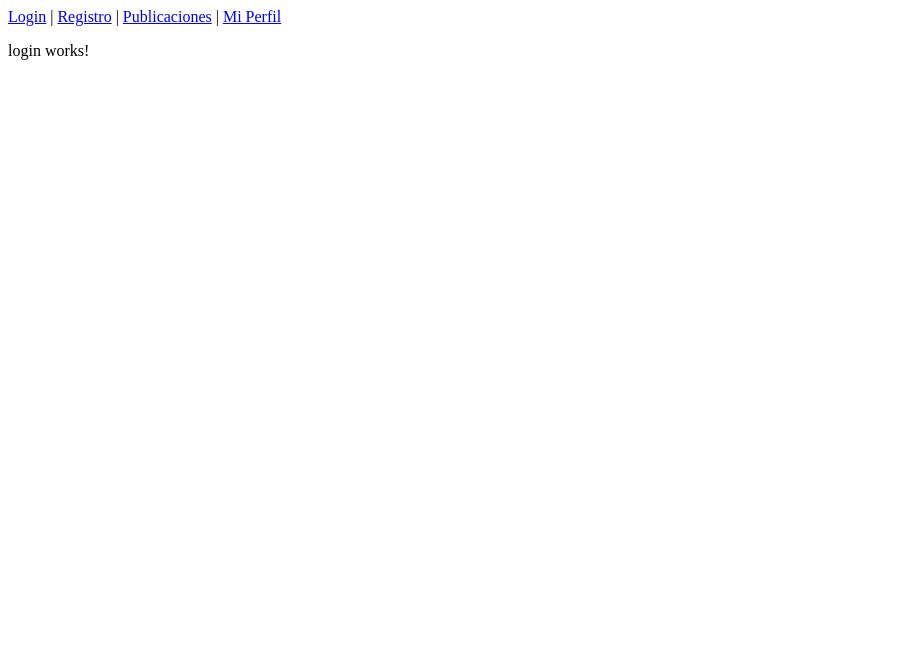
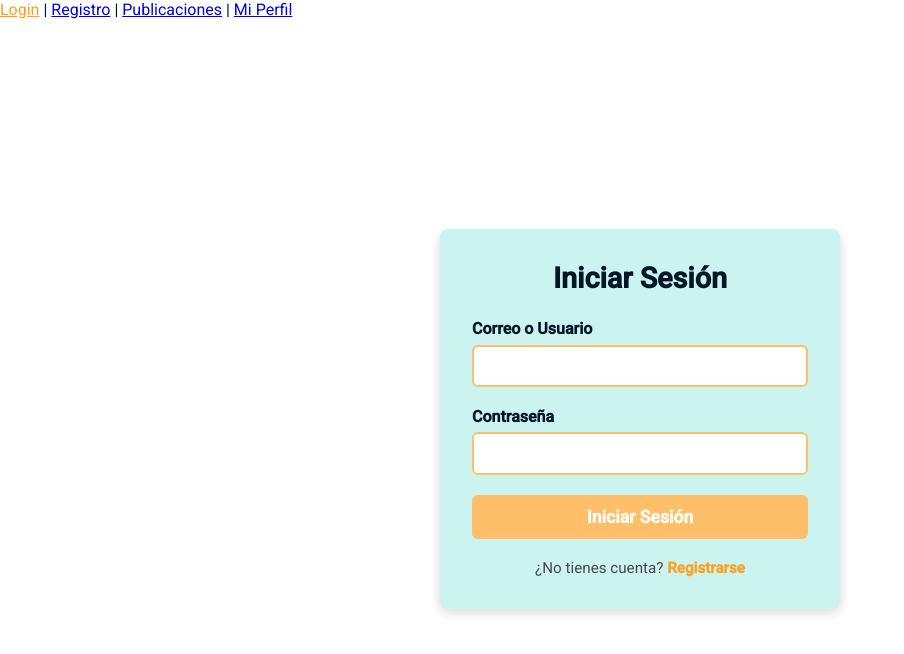
Before and after one commit to lucag316/LUCA-GARGIULO-progra-4-parcial-2-FRONT, an Angular app in the folder red-social-front/: page /login in a window 1280 px wide. Shown: the top 654 px of the page, without its empty margins (0-904 px from the left). Built offline with nearby package versions, Linux system fonts and the light colour scheme.

Commit message:
Haciendo login html ts y css, agregando estilos generales

```diff
--- a/red-social-front/angular.json
+++ b/red-social-front/angular.json
@@ -27,6 +27,7 @@
               }
             ],
             "styles": [
+              "@angular/material/prebuilt-themes/azure-blue.css",
               "src/styles.css"
             ],
             "scripts": []
@@ -85,6 +86,7 @@
               }
             ],
             "styles": [
+              "@angular/material/prebuilt-themes/azure-blue.css",
               "src/styles.css"
             ],
             "scripts": []
--- a/red-social-front/package.json
+++ b/red-social-front/package.json
@@ -10,10 +10,12 @@
   },
   "private": true,
   "dependencies": {
+    "@angular/cdk": "^19.2.18",
     "@angular/common": "^19.2.0",
     "@angular/compiler": "^19.2.0",
     "@angular/core": "^19.2.0",
     "@angular/forms": "^19.2.0",
+    "@angular/material": "^19.2.18",
     "@angular/platform-browser": "^19.2.0",
     "@angular/platform-browser-dynamic": "^19.2.0",
     "@angular/router": "^19.2.0",
--- a/red-social-front/src/app/components/pages/login/login.component.css
+++ b/red-social-front/src/app/components/pages/login/login.component.css
@@ -0,0 +1,105 @@
+.login-container {
+    display: flex;
+    justify-content: center;
+    align-items: center;
+    min-height: 100vh;
+    background-color: var(--color-white);
+    padding: 1rem;
+}
+
+.login-card {
+    width: 100%;
+    max-width: 400px;
+    background-color: var(--color-light-cyan);
+    border-radius: 8px;
+    padding: 2rem;
+    box-shadow: 0 4px 12px rgba(0,0,0,0.15);
+}
+
+.login-title {
+    font-size: 1.8rem;
+    color: var(--color-dark-blue);
+    margin-bottom: 1.5rem;
+    text-align: center;
+    font-weight: 700;
+    font-family: 'Roboto', sans-serif;
+}
+
+.form-group {
+    margin-bottom: 1.25rem;
+    display: flex;
+    flex-direction: column;
+}
+
+label {
+    font-weight: 600;
+    margin-bottom: 0.4rem;
+    color: var(--color-dark-blue);
+}
+
+.form-input {
+    padding: 0.6rem 0.8rem;
+    border: 2px solid var(--color-secondary);
+    border-radius: 6px;
+    font-size: 1rem;
+    transition: border-color 0.3s ease;
+    font-family: 'Roboto', sans-serif;
+}
+
+.form-input:focus {
+    outline: none;
+    border-color: var(--color-primary);
+    box-shadow: 0 0 5px var(--color-primary);
+}
+
+.invalid-input {
+    border-color: var(--color-coral-red) !important;
+}
+
+.error-message {
+    color: var(--color-coral-red);
+    font-size: 0.85rem;
+    margin-top: 0.3rem;
+    font-weight: 500;
+}
+
+.login-button {
+    width: 100%;
+    padding: 0.75rem 1rem;
+    background-color: var(--color-primary);
+    color: var(--color-white);
+    border: none;
+    border-radius: 6px;
+    font-size: 1.1rem;
+    font-weight: 700;
+    cursor: pointer;
+    transition: background-color 0.3s ease;
+    font-family: 'Roboto', sans-serif;
+}
+
+.login-button:disabled {
+    background-color: var(--color-secondary);
+    cursor: not-allowed;
+}
+
+.login-button:hover:not(:disabled) {
+    background-color: var(--color-secondary);
+}
+
+.register-link {
+    margin-top: 1rem;
+    text-align: center;
+    font-size: 0.95rem;
+    color: var(--color-dark-gray);
+}
+
+.register-link a {
+    color: var(--color-primary);
+    font-weight: 600;
+    text-decoration: none;
+}
+
+.register-link a:hover {
+    color: var(--color-secondary);
+    text-decoration: underline;
+}
--- a/red-social-front/src/app/components/pages/login/login.component.html
+++ b/red-social-front/src/app/components/pages/login/login.component.html
@@ -1 +1,70 @@
-<p>login works!</p>
+
+<div class="login-container">
+    <div class="login-card">
+        <h2 class="login-title">Iniciar Sesión</h2>
+
+        <form #loginForm="ngForm" (ngSubmit)="onLogin()" novalidate>
+
+            <!-- Email o Usuario -->
+            <div class="form-group">
+                <label for="identifier">Correo o Usuario</label>
+                <input
+                    type="text"
+                    id="identifier"
+                    name="identifier"
+                    class="form-input"
+                    required
+                    minlength="3"
+                    [(ngModel)]="identifier"
+                    #identifierModel="ngModel"
+                    [ngClass]="{'invalid-input': identifierModel.invalid && identifierModel.touched}"
+                />
+                <div class="error-message" *ngIf="identifierModel.touched && identifierModel.invalid">
+                    <span *ngIf="identifierModel.errors?.['required']">Este campo es obligatorio.</span>
+                    <span *ngIf="identifierModel.errors?.['minlength']">Debe tener al menos 3 caracteres.</span>
+                </div>
+            </div>
+
+            <!-- Contraseña -->
+            <div class="form-group">
+                <label for="password">Contraseña</label>
+                <input
+                    type="password"
+                    id="password"
+                    name="password"
+                    class="form-input"
+                    required
+                    minlength="8"
+                    pattern="^(?=.*[A-Z])(?=.*\d).{8,}$"
+                    [(ngModel)]="password"
+                    #passwordModel="ngModel"
+                    [ngClass]="{'invalid-input': passwordModel.invalid && passwordModel.touched}"
+                />
+                <div class="error-message" *ngIf="passwordModel.touched && passwordModel.invalid">
+                    <span *ngIf="passwordModel.errors?.['required']">La contraseña es obligatoria.</span>
+                    <span *ngIf="passwordModel.errors?.['minlength']">Debe tener al menos 8 caracteres.</span>
+                    <span *ngIf="passwordModel.errors?.['pattern']">
+                        Debe contener al menos una mayúscula y un número.
+                    </span>
+                </div>
+            </div>
+
+            <!-- Botón Iniciar Sesión -->
+            <div class="form-group">
+                <button
+                    type="submit"
+                    class="login-button"
+                    [disabled]="loginForm.invalid || loading"
+                    >
+                    {{ loading ? 'Cargando...' : 'Iniciar Sesión' }}
+                </button>
+            </div>
+
+        </form>
+
+        <!-- Enlace a registro -->
+        <div class="register-link">
+            <p>¿No tienes cuenta? <a routerLink="/register">Registrarse</a></p>
+        </div>
+    </div>
+</div>
--- a/red-social-front/src/app/components/pages/login/login.component.ts
+++ b/red-social-front/src/app/components/pages/login/login.component.ts
@@ -1,11 +1,92 @@
-import { Component } from '@angular/core';
+
+
+import { Component, Inject, PLATFORM_ID } from '@angular/core';
+import { Router } from '@angular/router';
+import { CommonModule, isPlatformBrowser } from '@angular/common';
+import { FormsModule } from '@angular/forms';
+import { MatSnackBar, MatSnackBarModule } from '@angular/material/snack-bar';
+
+import { AuthService } from '../../../services/auth/auth.service';
 
 @Component({
-  selector: 'app-login',
-  imports: [],
-  templateUrl: './login.component.html',
-  styleUrl: './login.component.css'
+    standalone: true,
+    selector: 'app-login',
+    imports: [MatSnackBarModule, CommonModule, FormsModule],
+    templateUrl: './login.component.html',
+    styleUrl: './login.component.css'
 })
+
 export class LoginComponent {
 
+    identifier: string = '';
+    password: string = '';
+
+    loading: boolean = false;
+    isBrowser: boolean;
+
+    constructor(
+        private router: Router,
+        private snackBar: MatSnackBar,
+        private authService: AuthService,
+        @Inject(PLATFORM_ID) private platformId: Object
+    ){
+        this.isBrowser = isPlatformBrowser(this.platformId);
+    }
+
+
+
+
+    async onLogin() {
+        /*if (!this.identifier || !this.password) {
+            this.showMessage('Todos los campos son obligatorios.', true);
+            return;
+        }
+
+        // Valida patrón de contraseña manualmente (en caso que Angular no lo hiciera bien)
+        const passwordPattern = /^(?=.*[A-Z])(?=.*\d).{8,}$/;
+        if (!passwordPattern.test(this.password)) {
+            this.showMessage('La contraseña debe tener al menos 8 caracteres, una mayúscula y un número.', true);
+            return;
+        }
+
+        this.loading = true;
+
+        try {
+            const { error, user } = await this.authService.login(this.identifier, this.password);
+
+            if (error) {
+                // Aquí puedes chequear errores más específicos según el backend
+                if (error.message.includes('Unauthorized')) {
+                    this.showMessage('Usuario o contraseña incorrectos.', true);
+                } else {
+                    this.showMessage('Error al iniciar sesión: ' + error.message, true);
+                }
+                this.loading = false;
+                return;
+            }
+
+            this.showMessage('¡Inicio de sesión exitoso!');
+            this.router.navigate(['/home']);
+
+        } catch (err: any) {
+            this.showMessage('Error inesperado: ' + err.message, true);
+        } finally {
+            this.loading = false;
+        }*/
+    }
+
+    showMessage(message: string, isError: boolean = false) {
+        this.snackBar.open(message, 'Cerrar', {
+            duration: 3000,
+            horizontalPosition: 'center',
+            verticalPosition: 'top',
+            panelClass: isError ? 'snackbar-error' : 'snackbar-success'
+        });
+    }
+
+
+
+
+
+
 }
--- /dev/null
+++ b/red-social-front/src/app/services/auth/auth.service.ts
@@ -0,0 +1,9 @@
+import { Injectable } from '@angular/core';
+
+@Injectable({
+  providedIn: 'root'
+})
+export class AuthService {
+
+  constructor() { }
+}
--- a/red-social-front/src/index.html
+++ b/red-social-front/src/index.html
@@ -6,8 +6,10 @@
   <base href="/">
   <meta name="viewport" content="width=device-width, initial-scale=1">
   <link rel="icon" type="image/x-icon" href="favicon.ico">
+  <link href="https://fonts.googleapis.com/css2?family=Roboto:wght@300;400;500&display=swap" rel="stylesheet">
+  <link href="https://fonts.googleapis.com/icon?family=Material+Icons" rel="stylesheet">
 </head>
-<body>
+<body class="mat-typography">
   <app-root></app-root>
 </body>
 </html>
--- a/red-social-front/src/styles.css
+++ b/red-social-front/src/styles.css
@@ -1 +1,57 @@
-/* You can add global styles to this file, and also import other style files */
+
+
+/* Estilos globales - variables de color */
+:root {
+    --color-primary: #ff9f1c;       /* Naranja fuerte */
+    --color-secondary: #ffbf69;     /* Naranja claro */
+    --color-white: #ffffff;          /* Blanco */
+    --color-light-cyan: #cbf3f0;    /* Celeste claro */
+    --color-teal: #2ec4b6;          /* Verde azulado */
+
+    /* Colores adicionales */
+    --color-dark-blue: #011627;     /* Azul oscuro */
+    --color-coral-red: #e71d36;     /* Rojo coral */
+    --color-dark-gray: #4a4a4a;     /* Gris oscuro */
+}
+
+* {
+    margin: 0;
+    padding: 0;
+    box-sizing: border-box;
+}
+
+body {
+    margin: 0;
+    padding: 0;
+    font-family: Roboto, "Helvetica Neue", sans-serif;
+    min-height: 100vh;
+    background-color: var(--color-white);
+    color: var(--color-dark-blue);
+}
+
+a:hover {
+    color: var(--color-primary);
+}
+
+/* Botones primarios */
+.btn-primary {
+    background-color: var(--color-primary);
+    color: var(--color-white);
+    border: none;
+    padding: 0.5em 1em;
+    border-radius: 5px;
+    cursor: pointer;
+    transition: background-color 0.3s ease;
+}
+
+.btn-primary:hover {
+    background-color: var(--color-secondary);
+}
+
+/* Fondo de tarjetas, etc */
+.card {
+    background-color: var(--color-light-cyan);
+    border-radius: 8px;
+    padding: 1em;
+    box-shadow: 0 2px 6px rgba(0,0,0,0.1);
+}
```
Also changed, not shown: 2 other files (tests, documents, lock files or other folders).
